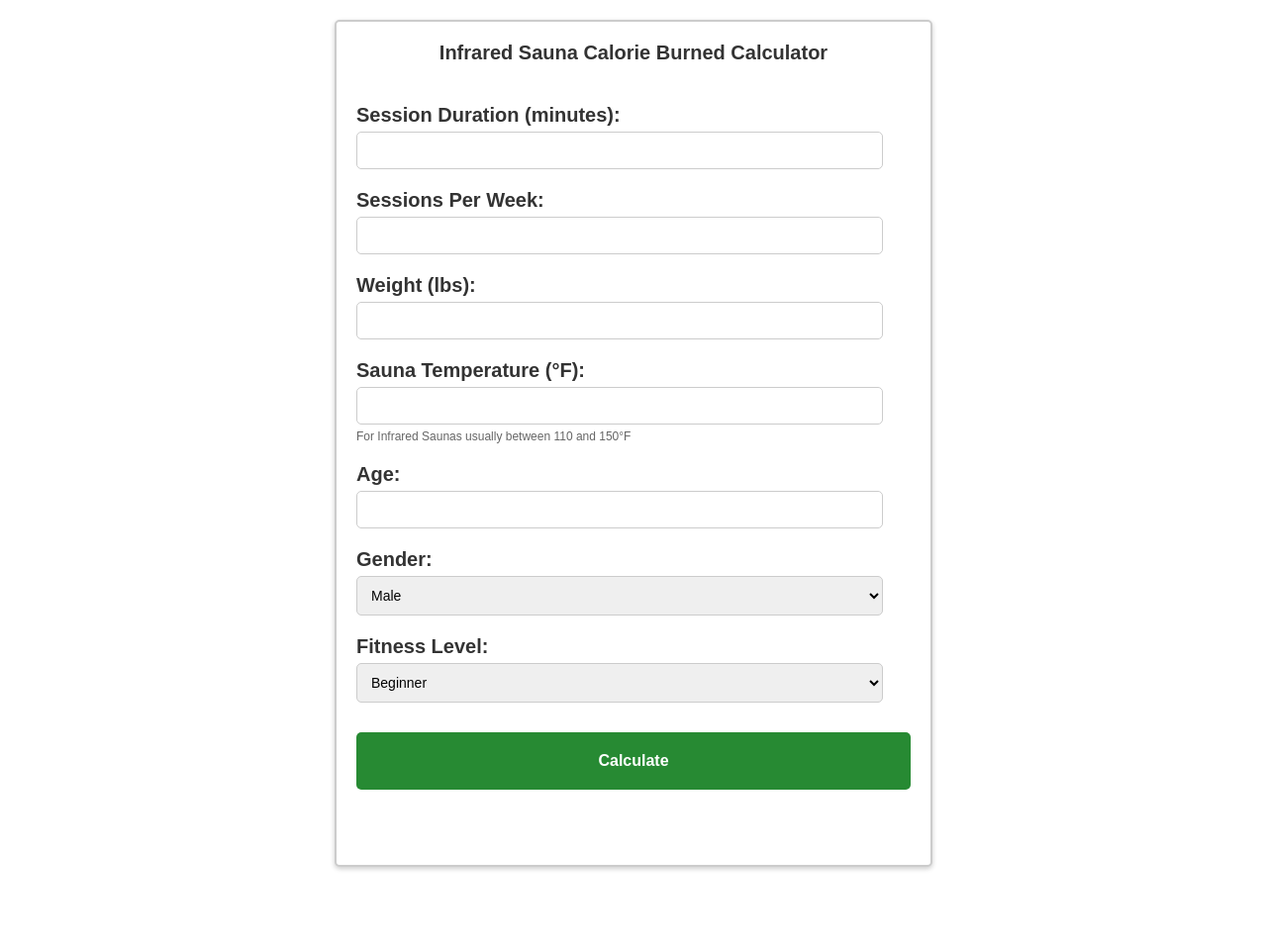
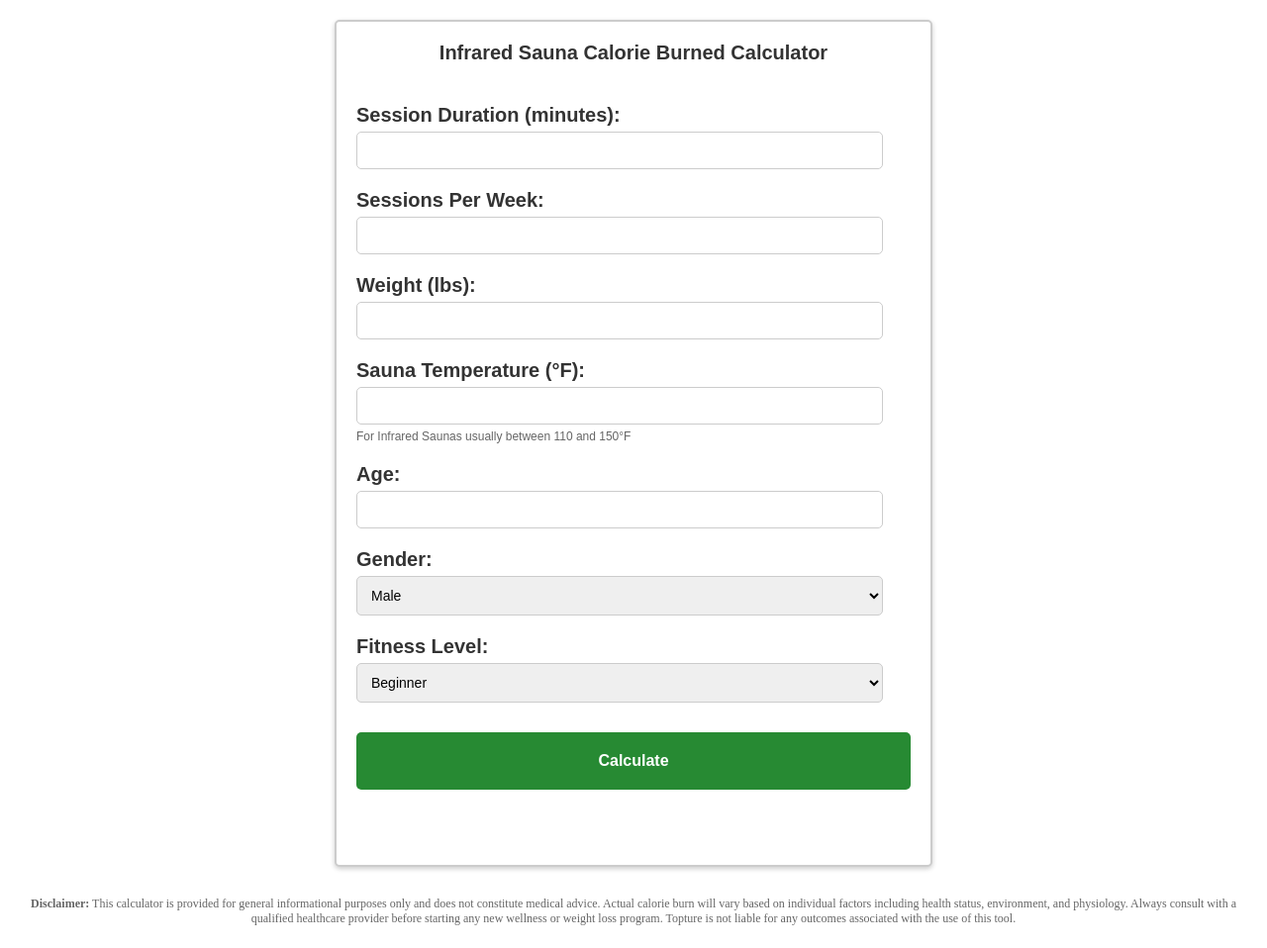
Before and after one commit to Topture/infrared-sauna-calory-burn-calculator, a plain HTML site: page index.html in a window 1280 px wide. Shown: the whole page at 99% size. Before the commit the page ends 896 px from the top, so only its background shows below. Drawn offline with Linux system fonts and the light colour scheme.

Commit message:
Update index.html
added disclaimer

```diff
--- a/index.html
+++ b/index.html
@@ -124,3 +124,6 @@
     }
 </script>
 </div>
+<p style="font-size:12px; color:#666; padding:10px 20px; text-align:center;">
+  <strong>Disclaimer:</strong> This calculator is provided for general informational purposes only and does not constitute medical advice. Actual calorie burn will vary based on individual factors including health status, environment, and physiology. Always consult with a qualified healthcare provider before starting any new wellness or weight loss program. Topture is not liable for any outcomes associated with the use of this tool.
+</p>
```
